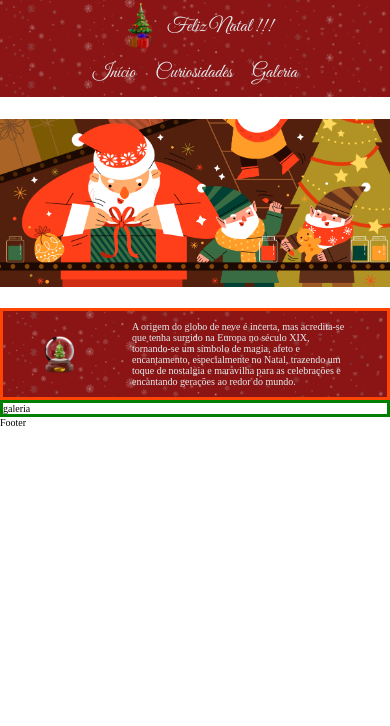
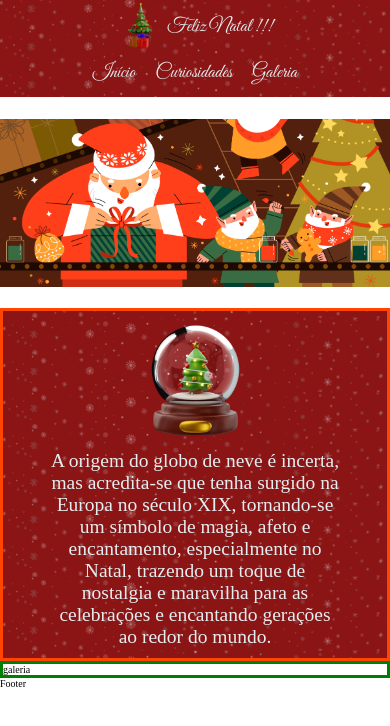
Before and after one commit to lolimamota/valeunatalina, a React (Vite) app: page / in a window 390 px wide. Shown: the top 726 px of the page. Built offline with nearby package versions, Linux system fonts and the light colour scheme; a web font is replaced by a local one.

Commit message:
FIX: medias querys mobile e tablet section curiosity

```diff
--- a/src/styles/componentStyle/main.module.scss
+++ b/src/styles/componentStyle/main.module.scss
@@ -26,6 +26,7 @@
     background-size: contain;
     color: color.$text-color;
     font-family: variable.$inriaSans;
+    font-size: variable.$fontH3;
     padding: 1rem;
 
     @include mixins.flex($align: center, $justify: space-around);
@@ -37,6 +38,27 @@
     img{
         width: 10vw;
     }
+
+    @include mixins.queryMobile{
+        @include mixins.flex($direction: column, $align: center, $gap: 1rem);
+        p{
+            width: 80%;
+            text-align: center;
+        }
+        img{
+            width: 30vw;
+        }
+    }
+
+    @include mixins.queryTablet{
+        p{
+            width: 50%;
+            text-align: center;
+        }
+        img{
+            width: 20vw;
+        }
+    }
 }
 
 .galleryStyle{
```
